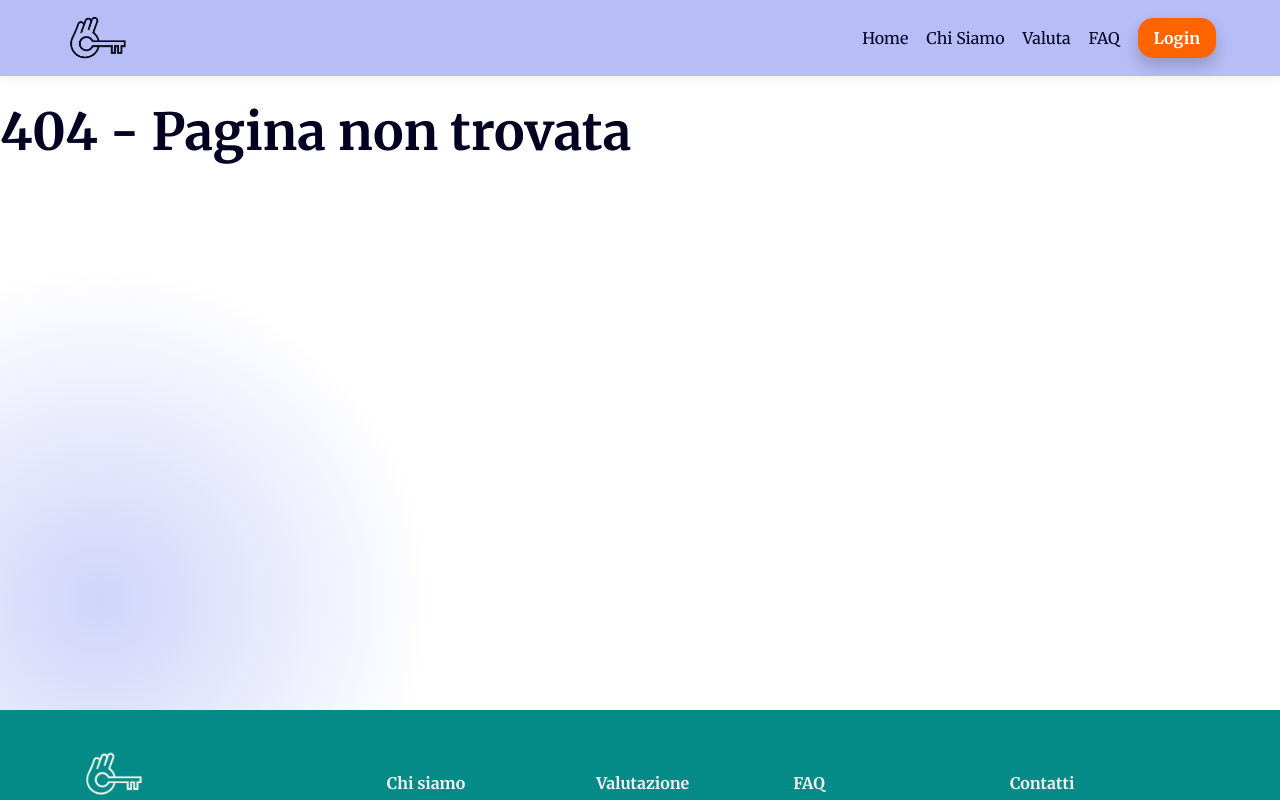
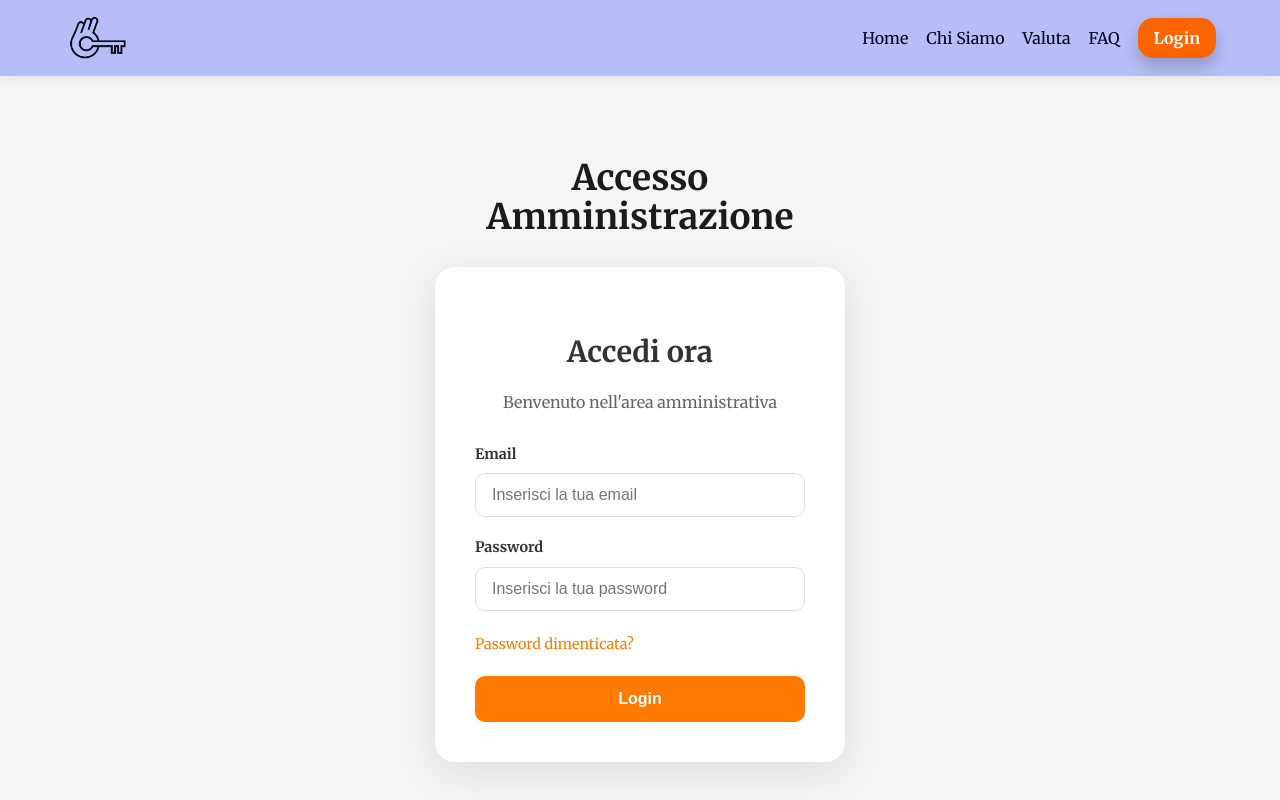
Before and after one commit to Alx370/Rooftop, a React (Vite) app in the folder capibaraweb-main/: page /login-admin in a window 1280 px wide. Shown: the top 800 px of the page. Built offline with nearby package versions, Linux system fonts and the light colour scheme.

Commit message:
Inizializzazione Login Amministrazione

```diff
--- a/capibaraweb-main/src/components/Footer/Footer.tsx
+++ b/capibaraweb-main/src/components/Footer/Footer.tsx
@@ -20,7 +20,7 @@ const Footer = () => {
         {/* Colonna: Chi siamo */}
         <div className="footer-column">
           <h4>Chi siamo</h4>
-          <Link to="/agente">Accesso Dashboard</Link>
+          <Link to="/login-admin">Accesso Dashboard</Link>
           <a href="#">Link here</a>
           <a href="#">Link here</a>
           <a href="#">Link here</a>
--- /dev/null
+++ b/capibaraweb-main/src/components/LoginAdmin/loginadmin.css
@@ -0,0 +1,108 @@
+.login-admin {
+  display: flex;
+  justify-content: center;
+  align-items: center;
+  min-height: calc(100vh - 200px);
+  background-color: #f5f5f5;
+  padding: 40px 20px;
+}
+
+.login-admin section {
+  width: 100%;
+  max-width: 450px;
+  padding: 20px;
+}
+
+.title-admin {
+  font-size: 2.2rem;
+  font-weight: 700;
+  color: #1b1b1b;
+  text-align: center;
+  margin-bottom: 30px;
+}
+
+.login-card-admin {
+  background: white;
+  border-radius: 20px;
+  padding: 40px;
+  box-shadow: 0 10px 40px rgba(0, 0, 0, 0.1);
+}
+
+.login-title-admin {
+  font-size: 1.8rem;
+  margin-bottom: 10px;
+  color: #333;
+  text-align: center;
+}
+
+.login-subtitle-admin {
+  color: #666;
+  margin-bottom: 30px;
+  text-align: center;
+}
+
+.login-form-admin {
+  display: flex;
+  flex-direction: column;
+  gap: 20px;
+}
+
+.form-group-admin {
+  display: flex;
+  flex-direction: column;
+  gap: 8px;
+}
+
+.form-group-admin label {
+  font-weight: 600;
+  color: #333;
+  font-size: 0.9rem;
+}
+
+.form-group-admin input {
+  padding: 12px 16px;
+  border: 1px solid #ddd;
+  border-radius: 10px;
+  font-size: 1rem;
+  transition: border-color 0.3s;
+  background-color: white;
+  color: #333;
+}
+
+.form-group-admin input:focus {
+  outline: none;
+  border-color: #ff7a00;
+}
+
+.login-error-admin {
+  color: #d32f2f;
+  font-size: 0.9rem;
+  text-align: center;
+  margin: 0;
+}
+
+.forgot-password-admin {
+  color: #ff7a00;
+  text-decoration: none;
+  font-size: 0.9rem;
+}
+
+.forgot-password-admin:hover {
+  text-decoration: underline;
+}
+
+.login-button-admin {
+  background-color: #ff7a00;
+  color: white;
+  padding: 14px;
+  border: none;
+  border-radius: 10px;
+  font-size: 1rem;
+  font-weight: 600;
+  cursor: pointer;
+  transition: background-color 0.3s;
+}
+
+.login-button-admin:hover {
+  background-color: #e56900;
+}
--- /dev/null
+++ b/capibaraweb-main/src/components/LoginAdmin/loginadmin.jsx
@@ -0,0 +1,71 @@
+import { useState } from "react";
+import { useNavigate, Link } from "react-router-dom";
+import "./loginadmin.css";
+
+export default function LoginAdmin() {
+    const [email, setEmail] = useState("");
+    const [password, setPassword] = useState("");
+    const [error, setError] = useState("");
+    const navigate = useNavigate();
+
+    function handleLogin(e) {
+        e.preventDefault();
+        setError("");
+
+        if (!email.endsWith("@immobiliaris.it")) {
+            setError("Accesso riservato agli agenti immobiliari.");
+            return;
+        }
+
+        // Salvo la sessione finta
+        localStorage.setItem("adminLogged", "true");
+
+        navigate("/agente");
+    }
+
+    return (
+        <div className="login-admin">
+            <section>
+                <h1 className="title-admin">Accesso Amministrazione</h1>
+                <div className="login-card-admin">
+                    <h2 className="login-title-admin">Accedi ora</h2>
+                    <p className="login-subtitle-admin">Benvenuto nell'area amministrativa</p>
+
+                    <form className="login-form-admin" onSubmit={handleLogin}>
+                        <div className="form-group-admin">
+                            <label>Email</label>
+                            <input
+                                type="email"
+                                placeholder="Inserisci la tua email"
+                                value={email}
+                                onChange={(e) => setEmail(e.target.value)}
+                            />
+                        </div>
+
+                        <div className="form-group-admin">
+                            <label>Password</label>
+                            <input
+                                type="password"
+                                placeholder="Inserisci la tua password"
+                                value={password}
+                                onChange={(e) => setPassword(e.target.value)}
+                            />
+                        </div>
+
+                        {error && <p className="login-error-admin">{error}</p>}
+
+                        <div className="options-admin">
+                            <a href="#" className="forgot-password-admin">
+                                Password dimenticata?
+                            </a>
+                        </div>
+
+                        <button type="submit" className="login-button-admin">
+                            Login
+                        </button>
+                    </form>
+                </div>
+            </section>
+        </div>
+    );
+}
--- a/capibaraweb-main/src/pages/Agente/agente.jsx
+++ b/capibaraweb-main/src/pages/Agente/agente.jsx
@@ -1,7 +1,20 @@
 import React, { useState } from "react";
+import { useEffect } from "react";
+import { useNavigate } from "react-router-dom";
 import "./Agente.css";
 
 const Agente = () => {
+
+    const navigate = useNavigate();
+
+    useEffect(() => {
+    const logged = localStorage.getItem("adminLogged");
+
+    if (!logged) {
+      navigate("/login-admin"); // reindirizza chi non è loggato
+    }
+  }, []);
+
   const [clienti] = useState([
     { nome: "Vanessa Olmi", tipologia: "Venditore", contatto: "+39 235 534 2344", stato: "Nuova richiesta" },
     { nome: "Giovanna Scudi", tipologia: "Venditore", contatto: "+39 565 584 2322", stato: "Contatto avviato" },
--- a/capibaraweb-main/src/routes/AppRoutes.jsx
+++ b/capibaraweb-main/src/routes/AppRoutes.jsx
@@ -10,6 +10,7 @@ import Valutazione from "../pages/Valutazione/valutazione.jsx";
 import FAQ from "../pages/FAQ/faq.jsx";
 import NotFound from "../pages/NotFound/notfound.jsx";
 import Agente from "../pages/Agente/agente.jsx";
+import LoginAdmin from "../components/LoginAdmin/loginadmin.jsx";
 
 const AppRoutes = () => {
   return (
@@ -26,6 +27,7 @@ const AppRoutes = () => {
             <Route path="/faq" element={<FAQ />} />
             <Route path="/agente" element={<Agente />} />
             <Route path="*" element={<NotFound />} />
+            <Route path="/login-admin" element={<LoginAdmin />} />
           </Routes>
         </main>
         <Footer />
```
